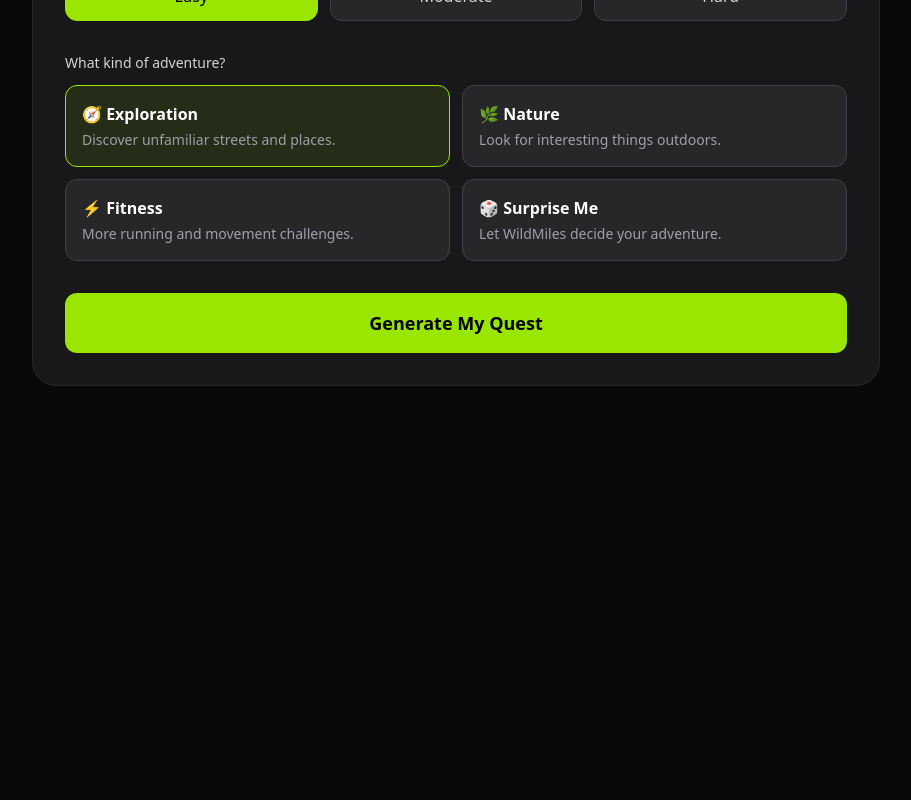
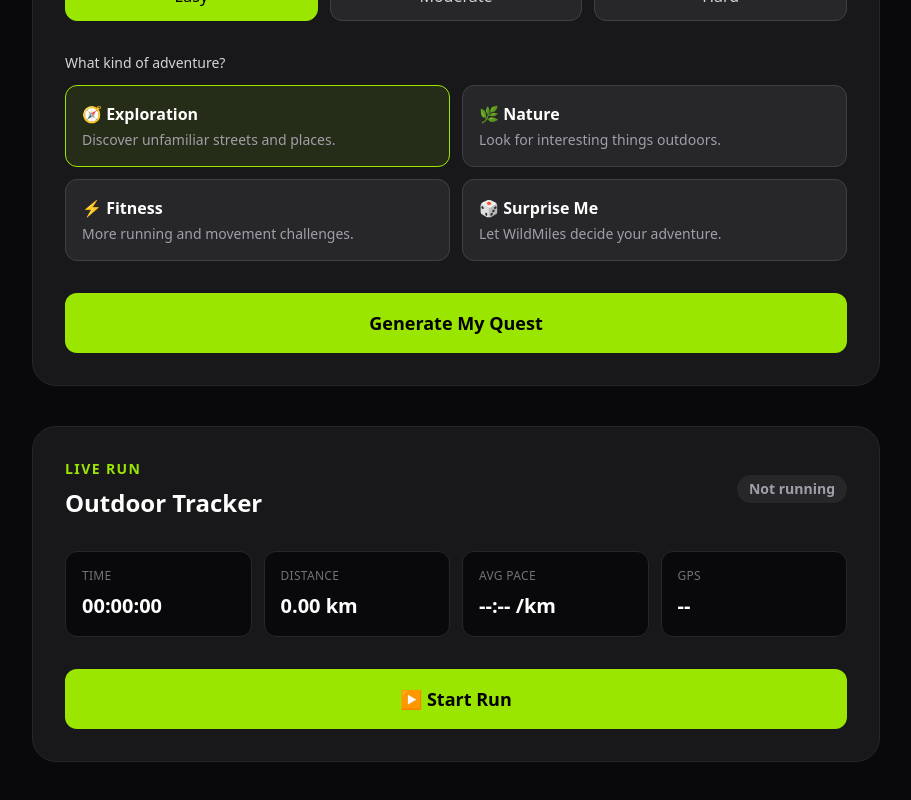
Before and after one commit to vaibhavkrishanyadav/wildmiles, a Next.js app: page / in a window 1280 px wide. Shown: the part 794-1594 px from the top of the page, without its empty margins (184-1095 px from the left). Before the commit the page ends 1228 px from the top, so only its background shows below. Built offline with nearby package versions, Linux system fonts and the light colour scheme.

Commit message:
Added live GPS run tracking and run summary

```diff
--- a/src/app/page.tsx
+++ b/src/app/page.tsx
@@ -1,6 +1,6 @@
 "use client";
 
-import { useEffect, useState } from "react";
+import { useRef, useState } from "react";
 
 type Challenge = {
   title: string;
@@ -30,6 +30,13 @@
     difficulty: string;
     mode: string;
   };
+};
+
+type RunPoint = {
+  latitude: number;
+  longitude: number;
+  accuracy: number;
+  timestamp: number;
 };
 
 export default function Home() {
@@ -78,9 +85,25 @@
     );
   });
   const [questRewardSaved, setQuestRewardSaved] = useState(false);
+  const [runActive, setRunActive] = useState(false);
+  const [runPoints, setRunPoints] = useState<RunPoint[]>([]);
+  const [distanceKm, setDistanceKm] = useState(0);
+  const [elapsedSeconds, setElapsedSeconds] = useState(0);
+  const [gpsAccuracy, setGpsAccuracy] = useState<number | null>(null);
+  const [gpsError, setGpsError] = useState("");
+  const [runStartedAt, setRunStartedAt] = useState<number | null>(null);
+  const [runFinished, setRunFinished] = useState(false);
+
+  const gpsWatchId = useRef<number | null>(null);
+  const timerId = useRef<ReturnType<typeof setInterval> | null>(null);
 
   const playerLevel = getPlayerLevel(totalXp);
   const unlockedBadges = getUnlockedBadges();
+
+  const averagePace =
+  distanceKm > 0
+    ? elapsedSeconds / 60 / distanceKm
+    : 0;
 
   async function generateQuest() {
     try {
@@ -387,6 +410,117 @@
 
       setQuestRewardSaved(true);
     }
+  }
+
+  function startRun() {
+    if (!navigator.geolocation) {
+      setGpsError(
+        "Geolocation is not supported by this browser."
+      );
+      return;
+    }
+
+    setGpsError("");
+    setRunPoints([]);
+    setDistanceKm(0);
+    setElapsedSeconds(0);
+    setGpsAccuracy(null);
+    setRunFinished(false);
+
+    const startTime = Date.now();
+
+    setRunStartedAt(startTime);
+    setRunActive(true);
+
+    timerId.current = setInterval(() => {
+      setElapsedSeconds(
+        Math.floor((Date.now() - startTime) / 1000)
+      );
+    }, 1000);
+
+    gpsWatchId.current =
+      navigator.geolocation.watchPosition(
+        (position) => {
+          const point: RunPoint = {
+            latitude: position.coords.latitude,
+            longitude: position.coords.longitude,
+            accuracy: position.coords.accuracy,
+            timestamp: position.timestamp,
+          };
+
+          setGpsAccuracy(position.coords.accuracy);
+
+          setRunPoints((currentPoints) => {
+            if (currentPoints.length === 0) {
+              return [point];
+            }
+
+            const previousPoint =
+              currentPoints[currentPoints.length - 1];
+
+            const addedDistance =
+              calculateDistanceKm(
+                previousPoint.latitude,
+                previousPoint.longitude,
+                point.latitude,
+                point.longitude
+              );
+
+            setDistanceKm((currentDistance) => {
+              return currentDistance + addedDistance;
+            });
+
+            return [...currentPoints, point];
+          });
+        },
+
+        (error) => {
+          console.error("GPS error:", error);
+
+          if (error.code === 1) {
+            setGpsError(
+              "Location permission was denied."
+            );
+          } else if (error.code === 2) {
+            setGpsError(
+              "Your location could not be determined."
+            );
+          } else if (error.code === 3) {
+            setGpsError(
+              "Location request timed out."
+            );
+          } else {
+            setGpsError(
+              "Unable to access your location."
+            );
+          }
+        },
+
+        {
+          enableHighAccuracy: true,
+          maximumAge: 0,
+          timeout: 15000,
+        }
+      );
+  }
+
+  function stopRun() {
+    if (gpsWatchId.current !== null) {
+      navigator.geolocation.clearWatch(
+        gpsWatchId.current
+      );
+
+      gpsWatchId.current = null;
+    }
+
+    if (timerId.current !== null) {
+      clearInterval(timerId.current);
+
+      timerId.current = null;
+    }
+
+    setRunActive(false);
+    setRunFinished(true);
   }
 
   return (
@@ -857,6 +991,148 @@
 
         )}
 
+        <section className="mt-10 rounded-3xl border border-zinc-800 bg-zinc-900 p-6 sm:p-8">
+
+          <div className="flex items-center justify-between gap-4">
+
+            <div>
+
+              <p className="text-sm font-semibold uppercase tracking-widest text-lime-400">
+                Live Run
+              </p>
+
+              <h2 className="mt-2 text-2xl font-bold">
+                Outdoor Tracker
+              </h2>
+
+            </div>
+
+            <div
+              className={`rounded-full px-3 py-1 text-sm font-semibold ${
+                runActive
+                  ? "bg-lime-400/10 text-lime-400"
+                  : "bg-zinc-800 text-zinc-400"
+              }`}
+            >
+              {runActive ? "● Tracking" : "Not running"}
+            </div>
+
+          </div>
+
+
+          {/* LIVE STATS */}
+
+          <div className="mt-8 grid grid-cols-2 gap-3 sm:grid-cols-4">
+
+            <RunStat
+              label="Time"
+              value={formatTime(elapsedSeconds)}
+            />
+
+            <RunStat
+              label="Distance"
+              value={`${distanceKm.toFixed(2)} km`}
+            />
+
+            <RunStat
+              label="Avg Pace"
+              value={`${formatPace(averagePace)} /km`}
+            />
+
+            <RunStat
+              label="GPS"
+              value={
+                gpsAccuracy !== null
+                  ? `±${Math.round(gpsAccuracy)} m`
+                  : "--"
+              }
+            />
+
+          </div>
+
+
+          {/* GPS ERROR */}
+
+          {gpsError && (
+            <div className="mt-5 rounded-xl border border-red-900 bg-red-950/40 p-4 text-sm text-red-300">
+              {gpsError}
+            </div>
+          )}
+
+
+          {/* START / STOP */}
+
+          <div className="mt-8">
+
+            {!runActive ? (
+
+              <button
+                onClick={startRun}
+                className="w-full rounded-xl bg-lime-400 px-6 py-4 text-lg font-bold text-black transition hover:bg-lime-300"
+              >
+                ▶ Start Run
+              </button>
+
+            ) : (
+
+              <button
+                onClick={stopRun}
+                className="w-full rounded-xl bg-red-500 px-6 py-4 text-lg font-bold text-white transition hover:bg-red-400"
+              >
+                ■ Stop Run
+              </button>
+
+            )}
+
+          </div>
+
+
+          {/* GPS POINT COUNT */}
+
+          {runActive && (
+            <p className="mt-4 text-center text-xs text-zinc-500">
+              GPS points recorded: {runPoints.length}
+            </p>
+          )}
+
+        </section>
+
+        {runFinished && (
+
+          <section className="mt-6 rounded-3xl border border-lime-900 bg-lime-950/20 p-6">
+
+            <p className="text-sm font-semibold uppercase tracking-widest text-lime-400">
+              Run Complete
+            </p>
+
+            <h2 className="mt-2 text-2xl font-bold">
+              Nice miles 🌿
+            </h2>
+
+
+            <div className="mt-6 grid grid-cols-3 gap-3">
+
+              <RunStat
+                label="Distance"
+                value={`${distanceKm.toFixed(2)} km`}
+              />
+
+              <RunStat
+                label="Time"
+                value={formatTime(elapsedSeconds)}
+              />
+
+              <RunStat
+                label="Avg Pace"
+                value={`${formatPace(averagePace)} /km`}
+              />
+
+            </div>
+
+          </section>
+
+        )}
+
       </div>
 
     </main>
@@ -900,6 +1176,83 @@
   );
 }
 
+function calculateDistanceKm(
+  lat1: number,
+  lon1: number,
+  lat2: number,
+  lon2: number
+) {
+  const earthRadiusKm = 6371;
+
+  const dLat = ((lat2 - lat1) * Math.PI) / 180;
+  const dLon = ((lon2 - lon1) * Math.PI) / 180;
+
+  const a =
+    Math.sin(dLat / 2) * Math.sin(dLat / 2) +
+    Math.cos((lat1 * Math.PI) / 180) *
+      Math.cos((lat2 * Math.PI) / 180) *
+      Math.sin(dLon / 2) *
+      Math.sin(dLon / 2);
+
+  const c =
+    2 *
+    Math.atan2(
+      Math.sqrt(a),
+      Math.sqrt(1 - a)
+    );
+
+  return earthRadiusKm * c;
+}
+
+function formatTime(totalSeconds: number) {
+  const hours = Math.floor(totalSeconds / 3600);
+
+  const minutes = Math.floor(
+    (totalSeconds % 3600) / 60
+  );
+
+  const seconds = totalSeconds % 60;
+
+  return [hours, minutes, seconds]
+    .map((value) => String(value).padStart(2, "0"))
+    .join(":");
+}
+
+function formatPace(paceMinutes: number) {
+  if (!Number.isFinite(paceMinutes) || paceMinutes <= 0) {
+    return "--:--";
+  }
+
+  const minutes = Math.floor(paceMinutes);
+
+  const seconds = Math.round(
+    (paceMinutes - minutes) * 60
+  );
+
+  return `${minutes}:${String(seconds).padStart(2, "0")}`;
+}
+
+function RunStat({
+  label,
+  value,
+}: {
+  label: string;
+  value: string;
+}) {
+  return (
+    <div className="rounded-xl border border-zinc-800 bg-zinc-950 p-4">
+
+      <p className="text-xs uppercase tracking-wide text-zinc-500">
+        {label}
+      </p>
+
+      <p className="mt-2 text-xl font-bold">
+        {value}
+      </p>
+
+    </div>
+  );
+}
 
 function ChallengeCard({
   emoji,
```
